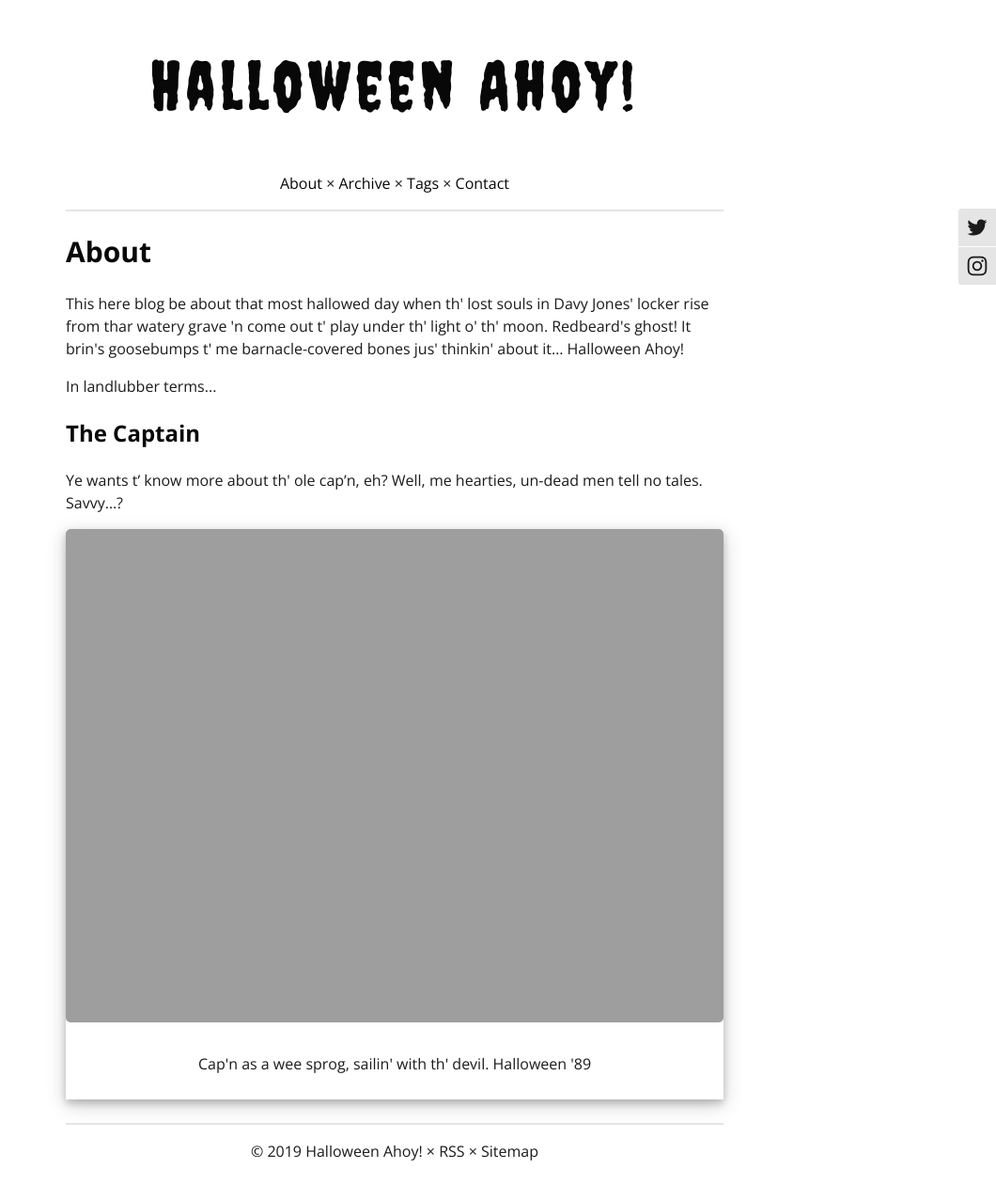
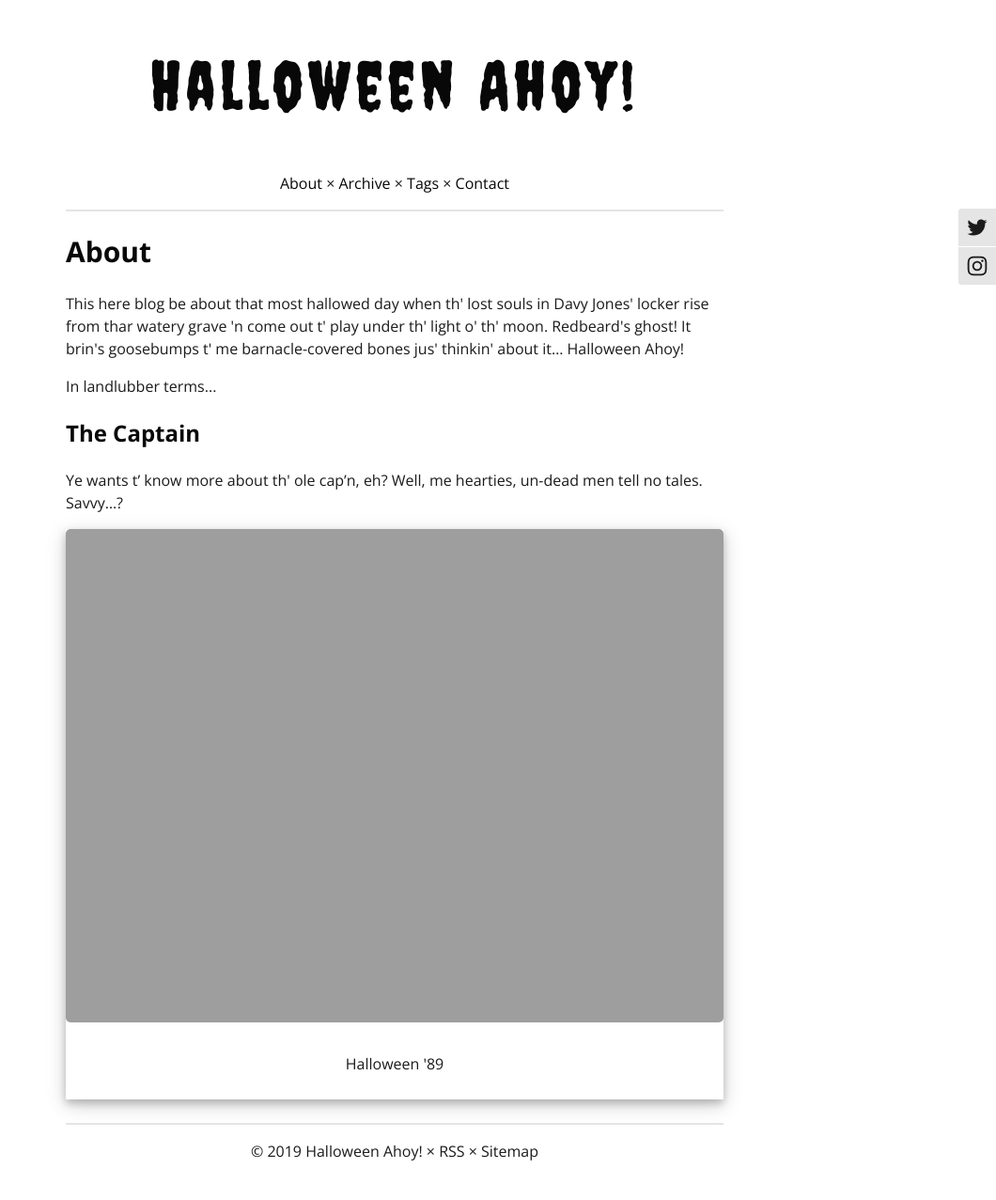
Before and after one commit to halloweenahoy/halloweenahoy.github.io, a Jekyll site: the page built from about.html, in a window 1280 px wide. Shown: the whole page at 94% size, without its empty margins (220-1280 px from the left). Built offline with Jekyll 4.4.1, drawn with Linux system fonts in a browser that asks for light colours; comment, search, counter and statistics services are not loaded.

Commit message:
Update about.html

```diff
--- a/about.html
+++ b/about.html
@@ -15,8 +15,8 @@ description: About Halloween Ahoy! and its crew.
 <p>Ye wants t’ know more about th' ole cap’n, eh? Well, me hearties, un-dead men tell no tales. Savvy…?</p>
 
 <div class="polaroid">
-  <img src="https://halloweenahoy.com/images/halloween89.png" alt="Cap'n as a wee sprog" style="width:100%">
+  <img src="https://halloweenahoy.com/images/halloween89.png" alt="Halloween '89" style="width:100%">
   <div class="container">
-  <p>Cap'n as a wee sprog, sailin' with th' devil. Halloween '89</p>
+  <p>Halloween '89</p>
   </div>
 </div>
```
